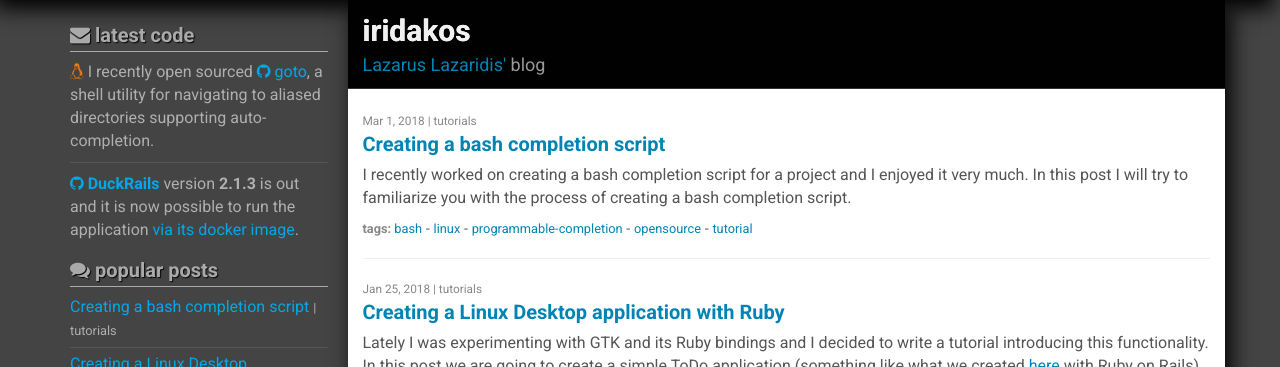
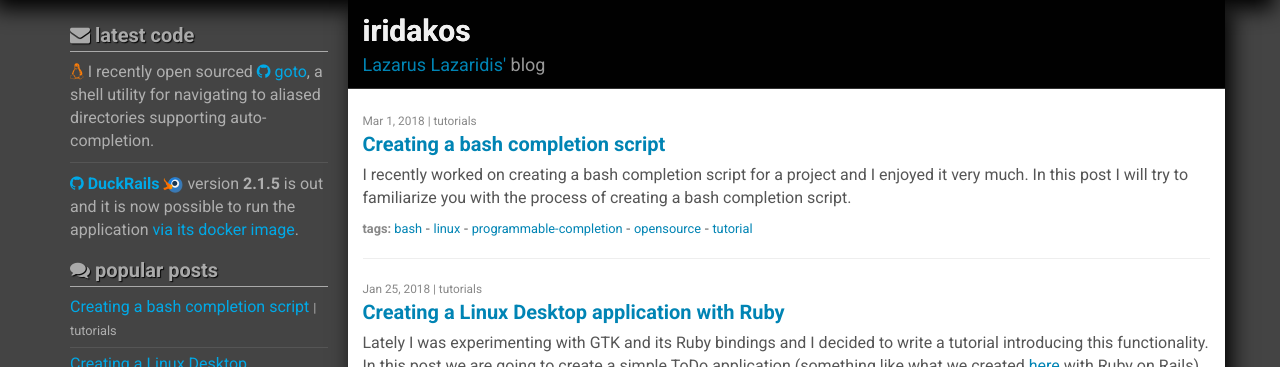
Before and after one commit to iridakos/iridakos.github.io, a Jekyll site: the page built from index.html, in a window 1280 px wide. Shown: the part 53-420 px from the top of the page. Built offline with Jekyll 4.4.1, drawn with Linux system fonts in a browser that asks for light colours; nearby versions of some CDN libraries; the list of posts is cut into pages by our own code; comment, search, counter and statistics services are not loaded.

Commit message:
Duckrails img

```diff
--- a/_includes/news.html
+++ b/_includes/news.html
@@ -15,8 +15,8 @@
 
       <p class="no-margin">
 
-        <strong><a class="ga-event-link" data-event-label="duckrails repo" data-event-action="click" data-event-category="News github link" href="https://github.com/iridakos/duckrails"><i class="fa fa-github"></i> DuckRails</a></strong>
-         version <strong>2.1.3</strong> is out and it is now possible to run the application
+        <strong><a class="ga-event-link" data-event-label="duckrails repo" data-event-action="click" data-event-category="News github link" href="https://github.com/iridakos/duckrails"><i class="fa fa-github"></i> DuckRails <img src="/assets/images/news/duckrails.png" class="thumb-in-text" /></a></strong>
+         version <strong>2.1.5</strong> is out and it is now possible to run the application
          <a class="ga-event-link" data-event-label="DuckRails GitHub docker wiki" data-event-action="click" data-event-category="News links" href="https://github.com/iridakos/duckrails/wiki/Setup-DuckRails-via-Docker" target="_blank">via its docker image</a>.</p>
     </div>
 </div>
--- a/_sass/_iridakos.scss
+++ b/_sass/_iridakos.scss
@@ -5,6 +5,11 @@ body {
 .prompt {
   color: $iridakos-secondary-color;
   font-weight: bold;
+}
+
+.thumb-in-text {
+  display: inline-block;
+  height: 20px;
 }
 
 .sharing {
```
Also changed, not shown: assets/images/news/duckrails.png (added).
